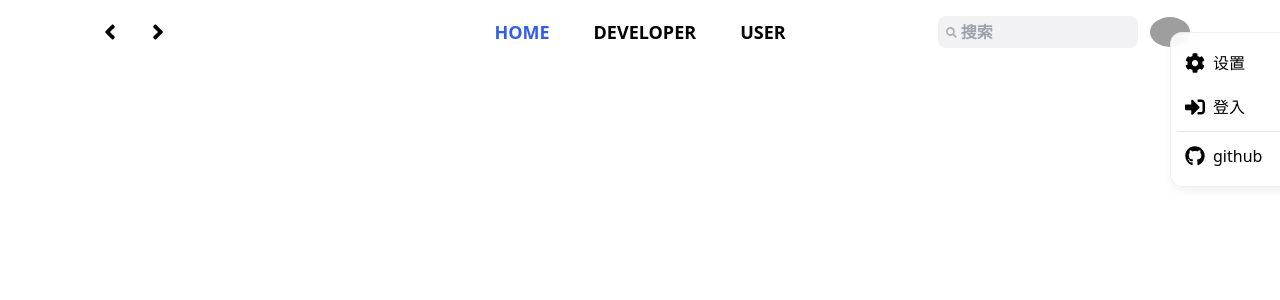
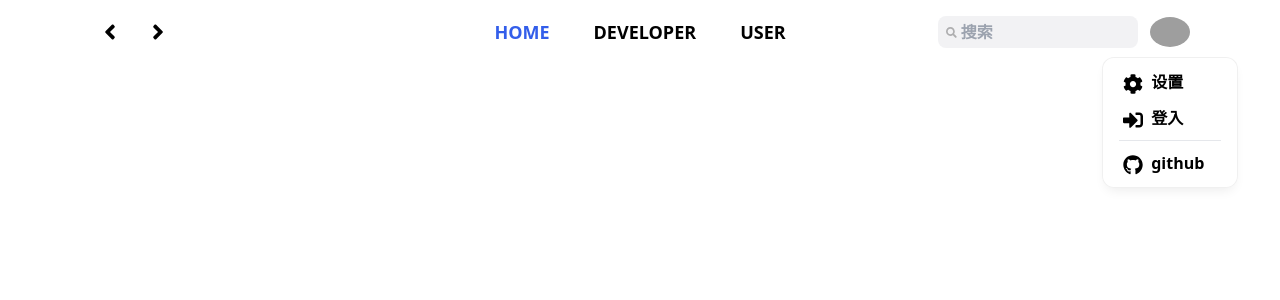
Before and after one commit to sakana9826/sakanaMusic, a Vue app: page / in a window 1280 px wide. Both pictures are taken after a click on the picture 1170 px from the left and 32 px from the top of the page. Shown: the top 300 px of the page. Built offline with nearby package versions, Linux system fonts and the light colour scheme; grey boxes are pictures that could not be loaded.

Commit message:
头像标签页位置修改

```diff
--- a/src/components/ContextMenu.vue
+++ b/src/components/ContextMenu.vue
@@ -11,8 +11,11 @@ function closeMenu() {
 
 function openMenu(this: any, event: MouseEvent) {
   showMenu.value = true
-  top.value = `${event.clientY}px`
-  left.value = `${event.clientX}px`
+  const avatarElement = event.target as HTMLElement;
+  const rect = avatarElement.getBoundingClientRect();
+  top.value = `${rect.bottom+10}px`
+  // left.value = `${rect.right}px` // 右下方
+  left.value = `${rect.left + rect.width / 2}px` // 中正下方
 }
 
 defineExpose({ openMenu })
@@ -25,7 +28,7 @@ defineExpose({ openMenu })
       ref="menu"
       class="menu"
       tabindex="-1"
-      :style="{ top: top, left: left }"
+      :style="{ top: top, left: left, transform: 'translateX(-50%)' }"
       @blur="closeMenu"
       @click="closeMenu"
     >
@@ -81,32 +84,6 @@ defineExpose({ openMenu })
   }
 }
 
-.menu .item {
-  font-weight: 600;
-  font-size: 14px;
-  padding: 10px 14px;
-  border-radius: 8px;
-  cursor: default;
-  color: var(--color-text);
-  display: flex;
-  align-items: center;
-  &:hover {
-    color: var(--color-primary);
-    background: var(--color-primary-bg-for-transparent);
-    transition: opacity 125ms ease-out, transform 125ms ease-out;
-  }
-  &:active {
-    opacity: 0.75;
-    transform: scale(0.95);
-  }
-
-  .svg-icon {
-    height: 16px;
-    width: 16px;
-    margin-right: 5px;
-  }
-}
-
 hr {
   margin: 4px 10px;
   background: rgba(128, 128, 128, 0.18);
--- a/src/components/Navbar.vue
+++ b/src/components/Navbar.vue
@@ -94,24 +94,18 @@ function showUserProfileMenu(e: MouseEvent) {
     </nav>
 
     <ContextMenu ref="userProfileMenu">
-      <div class="item" @click="toSettings">
-        <button-icon class="flex-1">
-        <svg-icon class="mr-2 inline-block w-5 h-5" name="settings" />
+      <div class="font-semibold text-base px-3.5 py-1.5 rounded-lg item w-full block hover:text-[color:var(--color-primary)] hover:bg-[color:var(--color-primary-bg-for-transparent)]" @click="toSettings">
+        <svg-icon class="mr-1 inline-block w-5 h-5" name="settings" />
         设置
-        </button-icon>
       </div>
-      <div class="item" @click="toLogin">
-        <button-icon>
-        <svg-icon class="mr-2 inline-block w-5 h-5" name="login" />
+      <div class="font-semibold	text-base px-3.5 py-1.5 rounded-lg item w-full block hover:text-[color:var(--color-primary)] hover:bg-[color:var(--color-primary-bg-for-transparent)]" @click="toLogin">
+        <svg-icon class="mr-1 inline-block w-5 h-5" name="login" />
         登入
-        </button-icon>
       </div>
-      <hr/>
-      <div class="item" @click="toGitHub">
-        <button-icon>
-        <svg-icon class="mr-2 inline-block w-5 h-5" name="github" />
+      <hr class="mx-2.5 my-1 h-px bg-gray-200 shadow-none rounded-none"/>
+      <div class="font-semibold	text-base px-3.5 py-1.5 rounded-lg item w-full block hover:text-[color:var(--color-primary)] hover:bg-[color:var(--color-primary-bg-for-transparent)]" @click="toGitHub">
+        <svg-icon class="mr-1 inline-block w-5 h-5" name="github" />
         github
-        </button-icon>
       </div>
     </ContextMenu>
     <!--  <div class="item" @click="toSettings">-->
```
